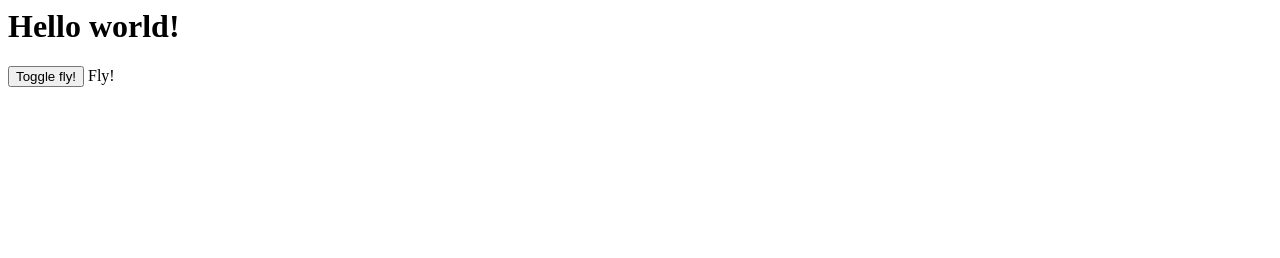
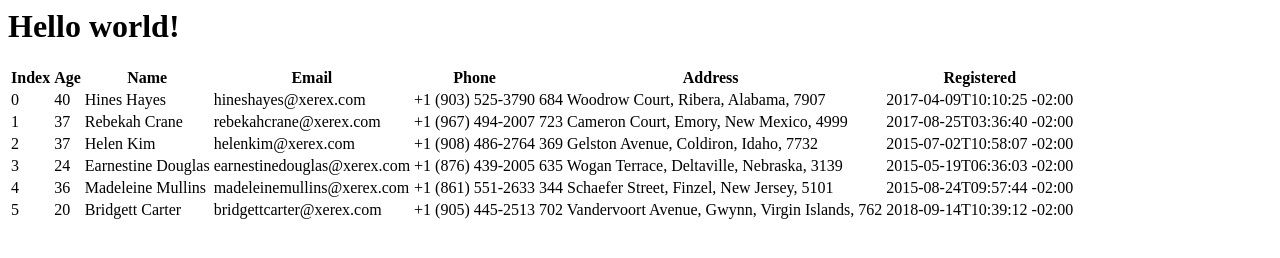
Before and after one commit to KTGLeiden/javascript_examples, a plain HTML site: page 06_table/index.html in a window 1280 px wide. Drawn offline with Linux system fonts and the light colour scheme.

Commit message:
Updated table example

```diff
--- a/06_table/index.html
+++ b/06_table/index.html
@@ -1,10 +1,18 @@
 <html>
-    <head>
-        <script src="./script.js"></script>
-    </head>
     <body>
         <h1>Hello world!</h1>
-        <button onclick="toggleFly()">Toggle fly!</button>
-        <span id="counter" style="position: relative">Fly!</span>
+        <table id="table">
+            <tr>
+                <th>Index</th>
+                <th>Age</th>
+                <th>Name</th>
+                <th>Email</th>
+                <th>Phone</th>
+                <th>Address</th>
+                <th>Registered</th>
+            </tr>
+        </table>
+
+        <script src="./script.js"></script>
     </body>
 </html>
--- a/06_table/script.js
+++ b/06_table/script.js
@@ -71,3 +71,27 @@ const data = [
 ];
 
 // Fill table with data
+const table = document.getElementById('table');
+for (i = 0; i < data.length; i++) {
+    table.appendChild(createRow(data[i]));
+}
+
+// Create TR element
+function createRow(data) {
+    var row = document.createElement('TR');
+    row.appendChild(createCell(data.index));
+    row.appendChild(createCell(data.age));
+    row.appendChild(createCell(data.name));
+    row.appendChild(createCell(data.email));
+    row.appendChild(createCell(data.phone));
+    row.appendChild(createCell(data.address));
+    row.appendChild(createCell(data.registered));
+    return row;
+}
+
+// Create individual cell
+function createCell(text) {
+    var cell = document.createElement('TD');
+    cell.innerHTML = text;
+    return cell;
+}
```
